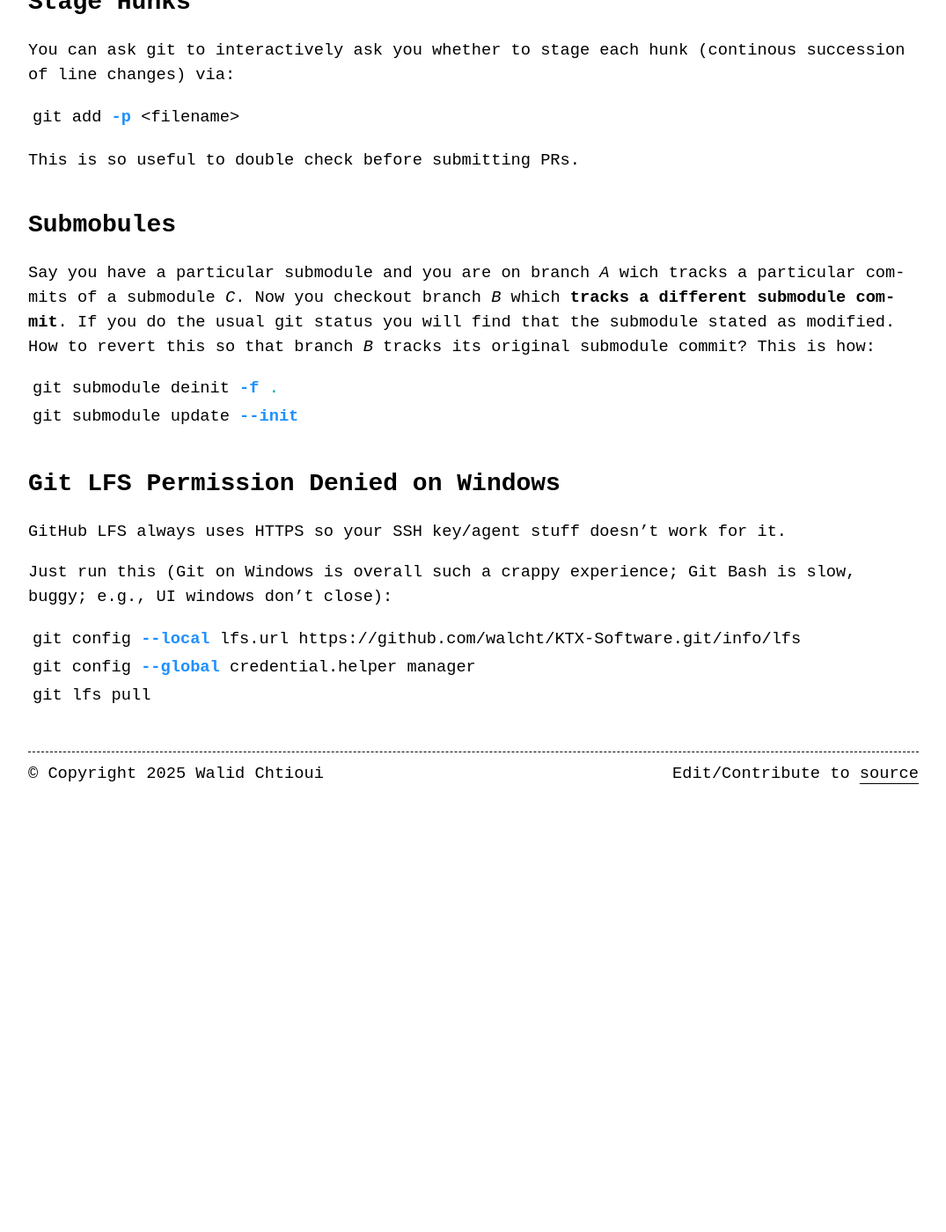
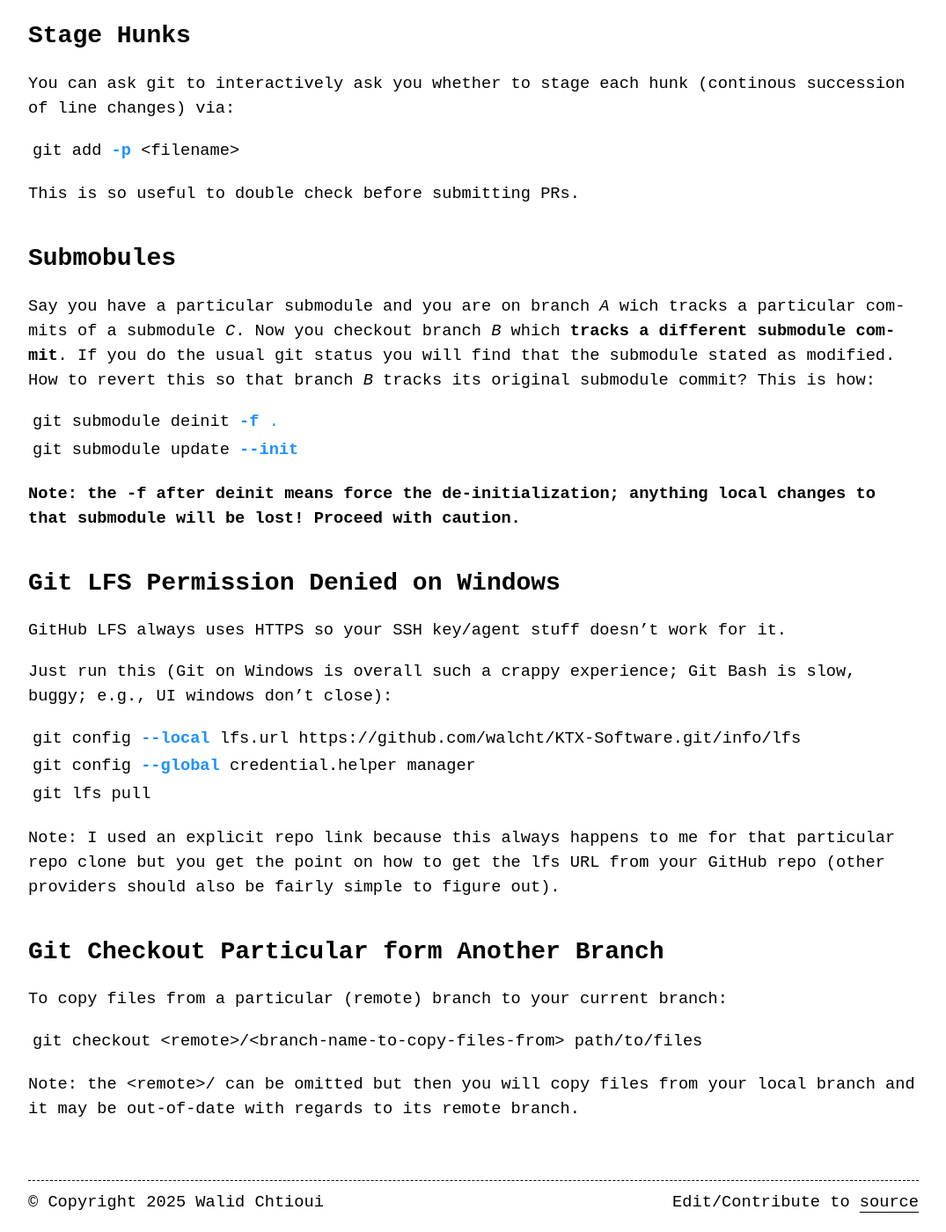
Before and after one commit to walcht/walcht, a Jekyll site: the page built from _guides/usefull-git-snippets.md, in a window 1280 px wide and 1400 px high, scrolled down 3244 px. Shown: the whole window at 88% size, without its empty margins (102-1177 px from the left). Built offline with Jekyll 4.4.1, drawn with Linux system fonts in a browser that asks for light colours; before the commit the page ends 4157 px from its top, so only the background shows below that; some of the changed text lies outside the part shown.

Commit message:
add git checkout snippets
Signed-off-by: Walid Chtioui <walid.chtioui.main@gmail.com>

````diff
--- a/_guides/usefull-git-snippets.md
+++ b/_guides/usefull-git-snippets.md
@@ -156,6 +156,9 @@ git submodule deinit -f .
 git submodule update --init
 ```
 
+**Note: the `-f` after `deinit` means force the de-initialization; anything
+local changes to that submodule will be lost! Proceed with caution.**
+
 ## Git LFS Permission Denied on Windows
 
 GitHub LFS always uses HTTPS so your SSH key/agent stuff doesn't work for it.
@@ -168,3 +171,18 @@ git config --local lfs.url https://github.com/walcht/KTX-Software.git/info/lfs
 git config --global credential.helper manager
 git lfs pull
 ```
+
+Note: I used an explicit repo link because this always happens to me for that
+particular repo clone but you get the point on how to get the lfs URL from your
+GitHub repo (other providers should also be fairly simple to figure out).
+
+## Git Checkout Particular form Another Branch
+
+To copy files from a particular (remote) branch to your current branch:
+
+```bash
+git checkout <remote>/<branch-name-to-copy-files-from> path/to/files
+```
+
+Note: the `<remote>/` can be omitted but then you will copy files from your
+local branch and it may be out-of-date with regards to its remote branch.
````
